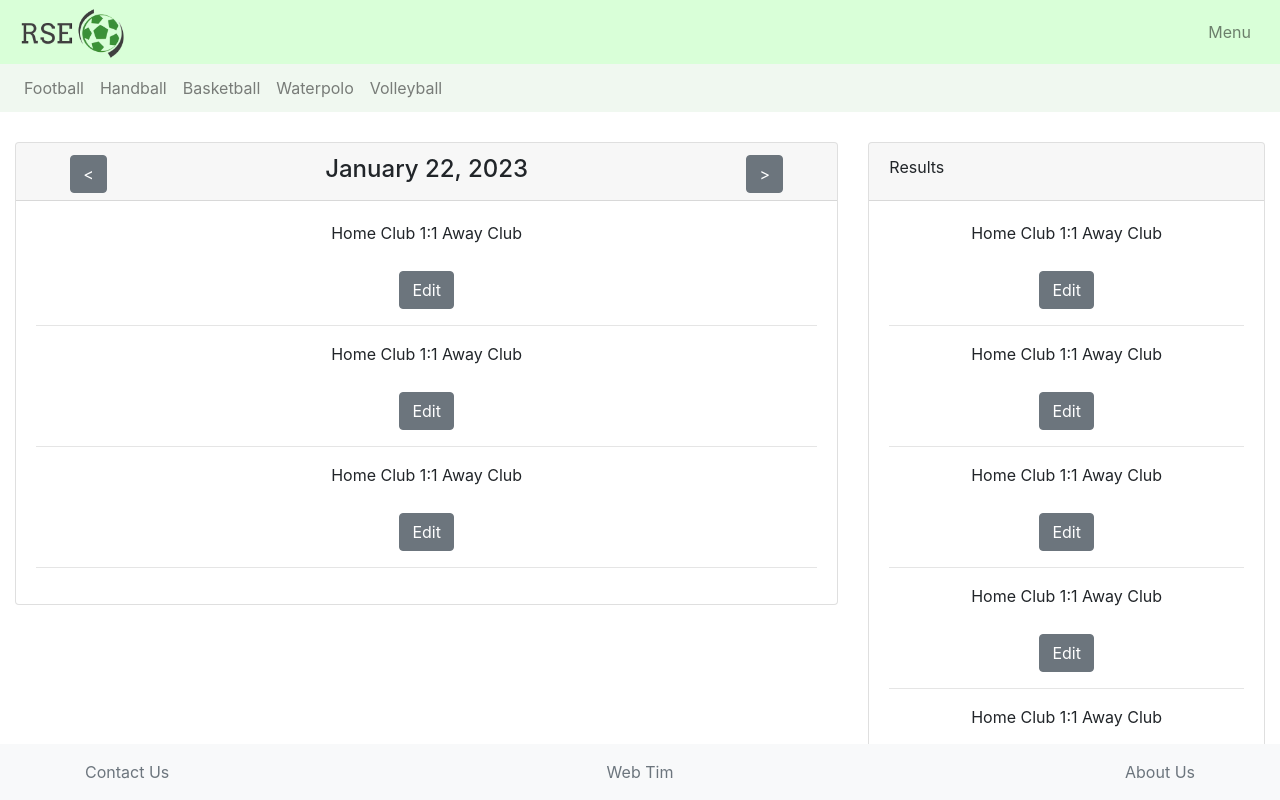
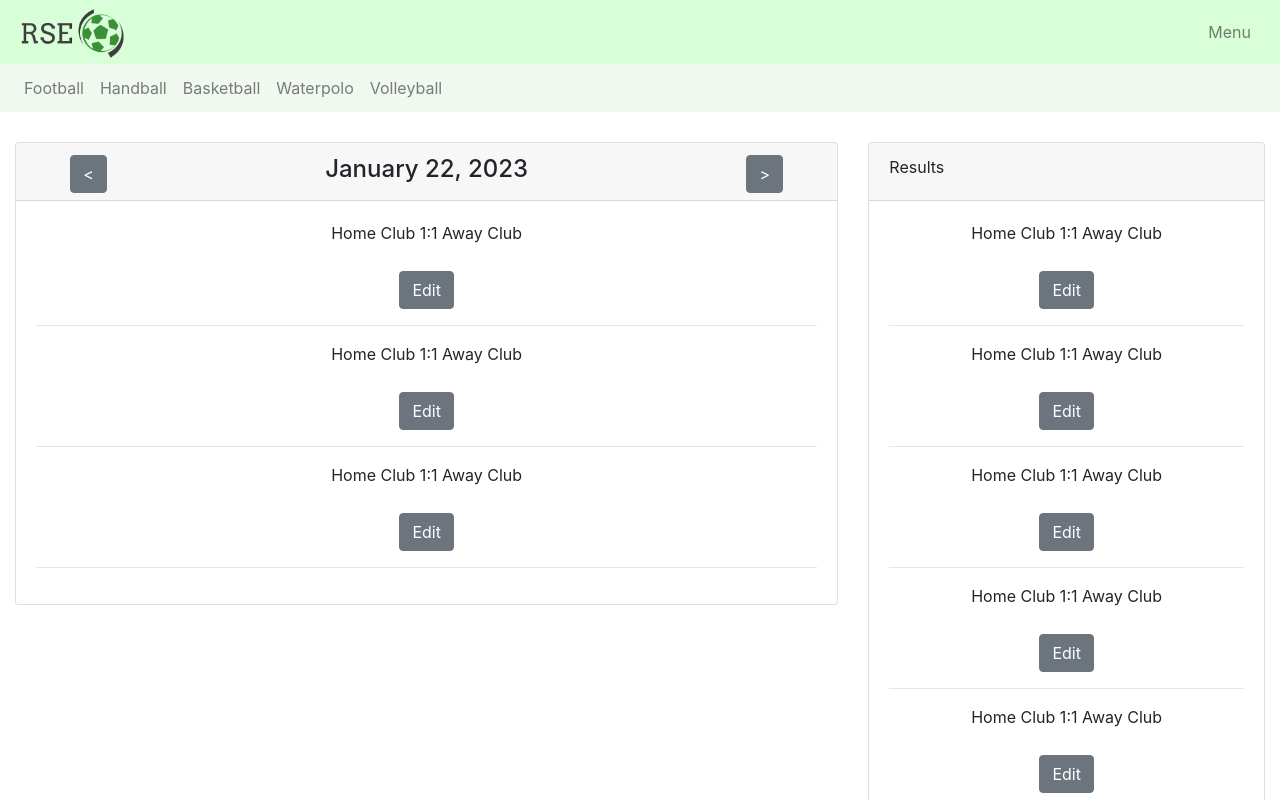
Before and after one commit to lukaIvanic/rijeka-sports-events, a React (Create React App) app in the folder frontend/: page / in a window 1280 px wide. Shown: the top 800 px of the page. Built offline with nearby package versions, Linux system fonts and the light colour scheme.

Commit message:
changed bottom of the page

```diff
--- a/frontend/src/components/BottomOfThePage.tsx
+++ b/frontend/src/components/BottomOfThePage.tsx
@@ -3,21 +3,16 @@ import React from 'react'
 export const BottomOfThePage = () => {
 
   return (
-    <footer className="bg-light py-3 fixed-bottom">
-    <div className="container">
-        <div className="row">
-            <div className="col-12 col-md-4">
-                <a href="#" className="text-secondary">Contact Us</a>
+    <footer className="bg-light py-3">
+        <div className="container">
+            <div className="row">
+            <div className="col-12 col-md-4 text-md-center mx-auto">
+                <a href="https://rwt.riteh.hr/home" className="text-secondary">Web Tim</a>
             </div>
-            <div className="col-12 col-md-4 text-md-center">
-                <a href="#" className="text-secondary">Web Tim</a>
-            </div>
-            <div className="col-12 col-md-4 text-md-right">
-                <a href="#" className="text-secondary">About Us</a>
             </div>
         </div>
-    </div>
     </footer>
+
   )
 }
 
```
